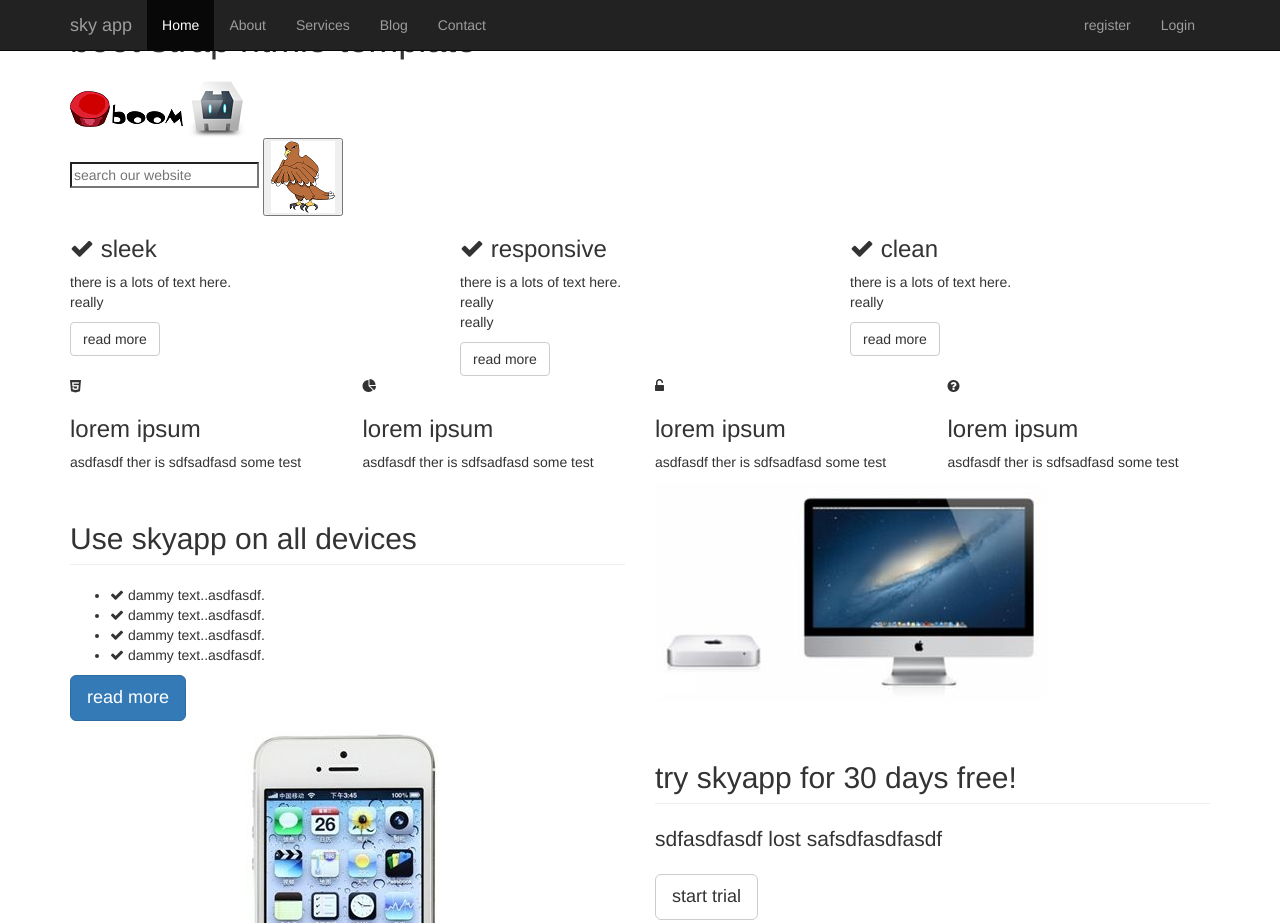
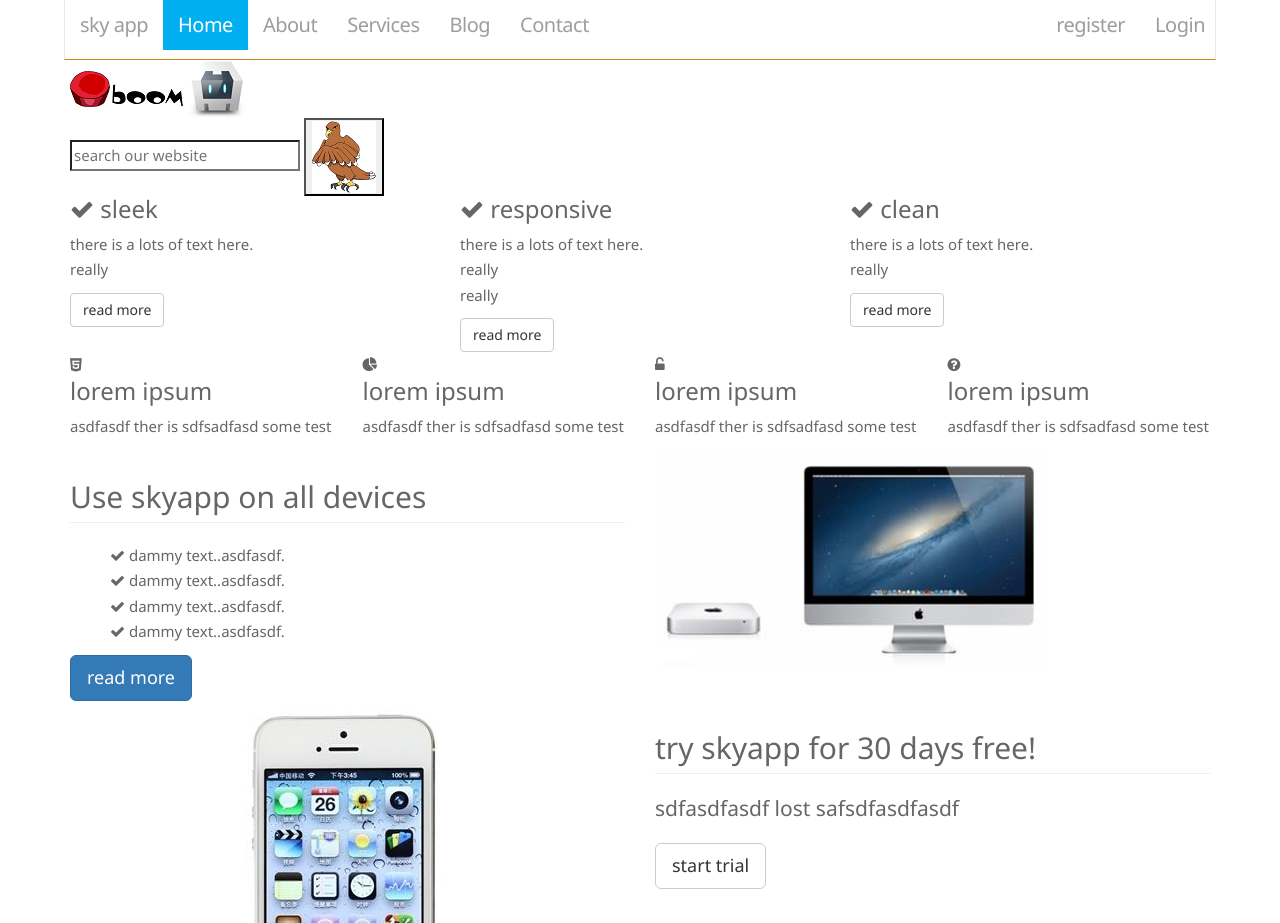
Before and after one commit to blaczom/learnSass, a plain HTML site: page index.html in a window 1280 px wide. Shown: the top 923 px of the page. Drawn offline with Linux system fonts and the light colour scheme.

Commit message:
第6集over. ~~~

```diff
--- a/index.html
+++ b/index.html
@@ -29,7 +29,7 @@
             <span class="icon-bar"></span>
             <span class="icon-bar"></span>
           </button>
-          <a class="navbar-brand" href="#">  sky app  </a>
+          <a class="navbar-brand" href="#">sky app</a>
         </div>
         <div id="navbar" class="collapse navbar-collapse">
           <ul class="nav navbar-nav">
@@ -43,7 +43,7 @@
             <li> <a href="#"> register </a></li>
             <li> <a href="#"> Login </a></li>
           </ul>
-        </div><!--/.nav-collapse -->
+        </div><!--.nav-collapse -->
       </div>
     </div>
     </header>
--- a/scss/base/_base.scss
+++ b/scss/base/_base.scss
@@ -0,0 +1,18 @@
+body{
+  font-family: $base-font-family;
+  font-size: $base-font-size;
+  line-height: 1.7em;
+  color:$base-font-color;
+}
+
+a{
+  color:$primary-color;
+}
+
+ul,li{
+  list-style:none;
+}
+
+input, textarea, button{
+  @include border-radius(0px);
+}
--- a/scss/base/_mixins.scss
+++ b/scss/base/_mixins.scss
@@ -0,0 +1,26 @@
+/* Mixins */
+@mixin border-radius($radius){
+  -moz-border-radius:$radius;
+  -webkit-border-radius:$radius;
+  border-radius:$radius;
+}
+
+@mixin add-border($size, $color, $position){
+  @if $position == 'all'{
+    border: $size solid $color;
+  } @else if $position == 'top' {
+    border-top:$size solid $color;
+  } @else if $position == 'bottom' {
+    border-bottom:$size solid $color;
+  } @else if $position == 'right' {
+    border-right:$size solid $color;
+  } @else if $position == 'left' {
+    border-left:$size solid $color;
+  } @else if $position == 'top-bottom' {
+    border-top:$size solid $color;
+    border-bottom:$size solid $color;
+  } @else if $position == 'right-left' {
+    border-left:$size solid $color;
+    border-right:$size solid $color;
+  }
+}
--- a/scss/base/_normalize.scss
+++ b/scss/base/_normalize.scss
@@ -0,0 +1,7 @@
+h1,h2,h3,h4,h5{
+  margin-top:0;
+}
+
+.page-header{
+  margin-top:30px;
+}
--- a/scss/base/_variables.scss
+++ b/scss/base/_variables.scss
@@ -0,0 +1,10 @@
+/* front colors */
+$base-font-size:15px;
+$base-font-family:"Segoe UI", "Segoe WP", "Segoe Regular", sans-serif;
+$base-font-color:#666666;
+
+/* background colors*/
+$primary-color:#00aff0;
+$secondary-color:#7fba00;
+$light-color:#e4eef2;
+$dark-color:#333333;
--- a/scss/layouts/_nav.scss
+++ b/scss/layouts/_nav.scss
@@ -0,0 +1,27 @@
+/* NavBar */
+
+.navbar{
+  width:90%;
+  margin:auto;
+  border-color: #d58512;
+  @include add-border(1px, #e7e7e7, 'right-left');
+  min-height: 60px;
+  background:#fff;
+  margin-bottom:30px;
+
+  a{
+    color:$primary-color;
+    font-size:20px;
+    letter-spacing:-0.5px;
+    padding-bottom: 24px;
+    padding-top:15px;
+  }
+
+}
+
+.navbar-inverse .navbar-brand:hover { color: $primary-color; }
+.navbar-inverse .navbar-nav > li > a:hover, .navbar-inverse .navbar-nav > li > a:focus,
+.navbar-inverse .navbar-nav > .active > a, .navbar-inverse .navbar-nav > .active > a:hover, .navbar-inverse .navbar-nav > .active > a:focus {
+  color: #fff;
+  background-color: $primary-color;
+}
```
Also changed, not shown: tmpCache.html (+1 -1 lines), css/main.css.
